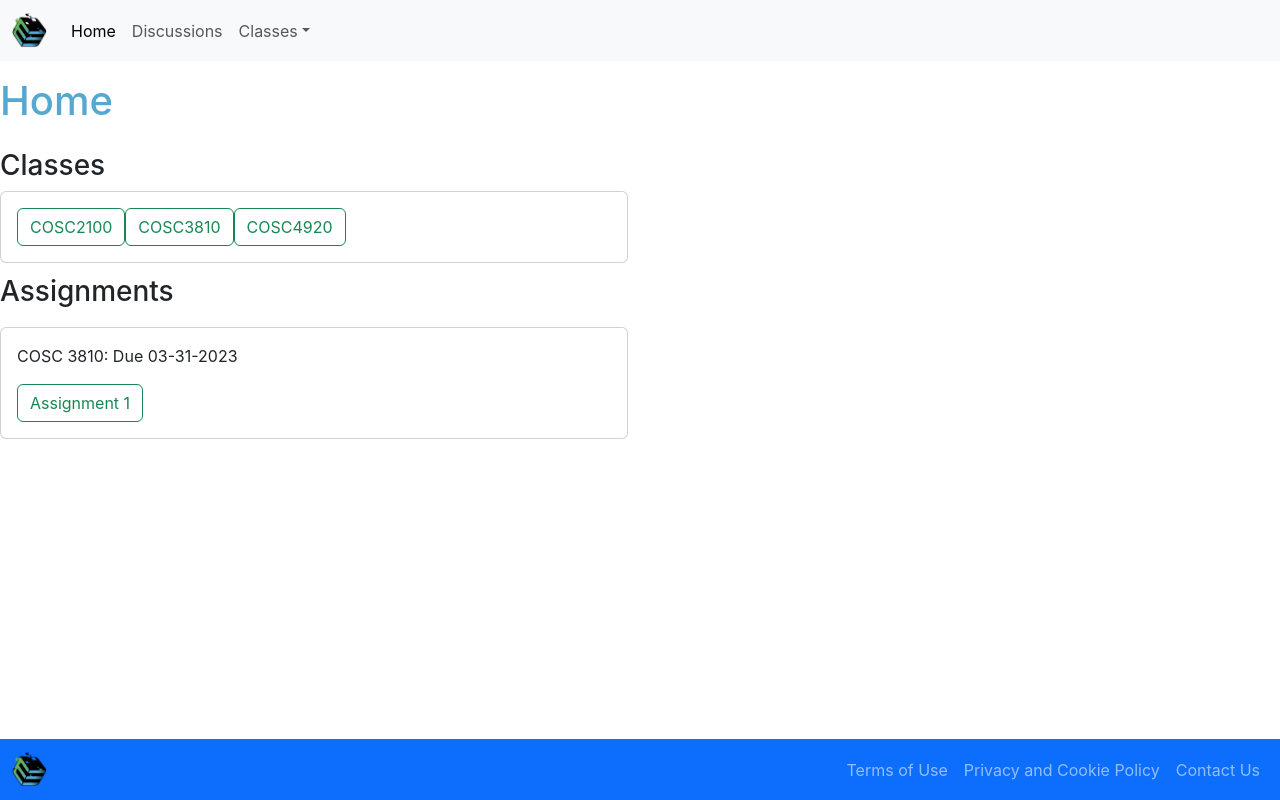
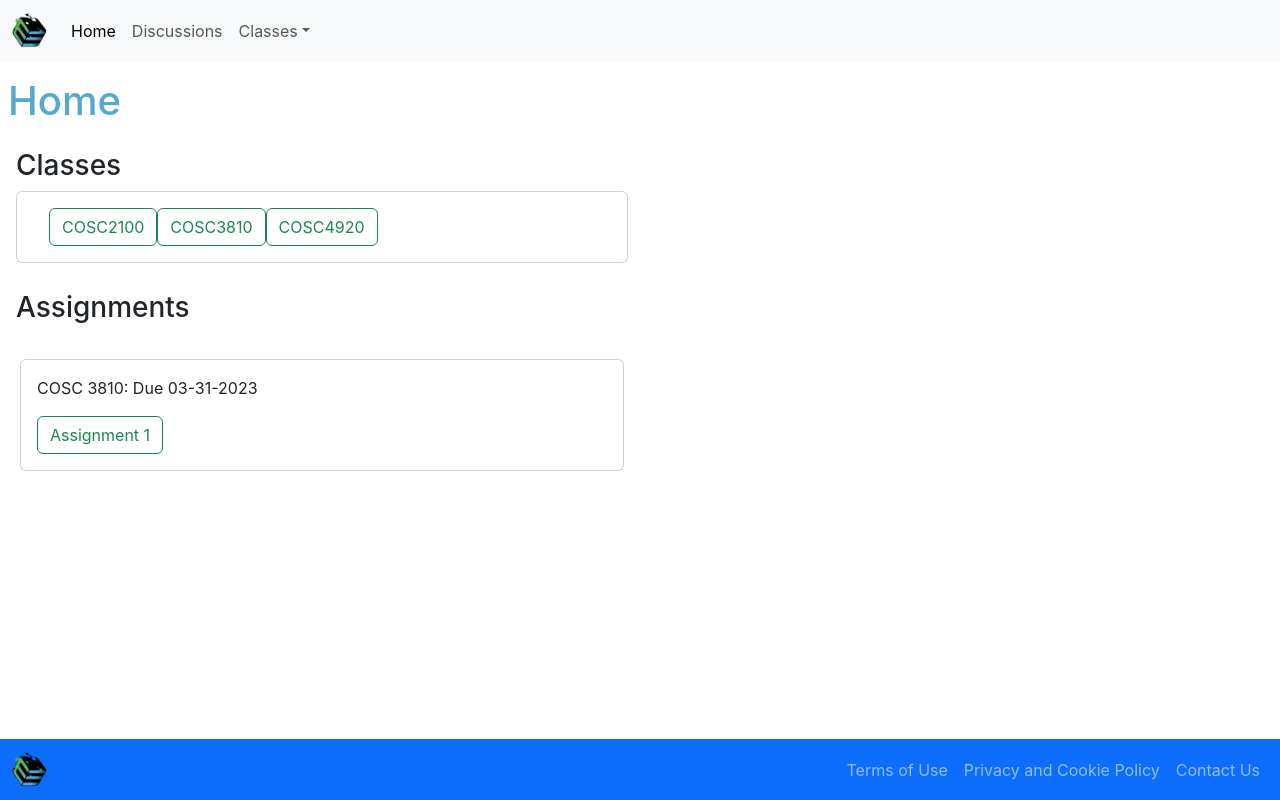
Before and after one commit to JSchneid850/COSC3810, a React (Create React App) app: page / in a window 1280 px wide. Built offline with nearby package versions, Linux system fonts and the light colour scheme.

Commit message:
header padding?

```diff
--- a/src/pages/Cosc2100.jsx
+++ b/src/pages/Cosc2100.jsx
@@ -22,7 +22,7 @@ const Cosc2100 = () => {
 
     return (
     <>
-      <h1>cosc2100:</h1>
+      <h1 className="p-3">cosc2100:</h1>
             <Card style={{ width: "100%", minHeight: cardMinHeight }}>
         <Card.Body>
           <Card.Title>Assignment 2 (Due: 4/2/23)</Card.Title>
--- a/src/pages/Cosc3810.jsx
+++ b/src/pages/Cosc3810.jsx
@@ -21,7 +21,7 @@ function Cosc3810() {
 
   return (
     <>
-      <h1>cosc3810: Assignment</h1>
+      <h1 className="p-3">cosc3810: Assignment</h1>
       <Card style={{ width: "100%", minHeight: cardMinHeight }}>
         <Card.Body>
           <Card.Title>Assignment 1 (Due: 3/31/23)</Card.Title>
--- a/src/pages/Cosc4920.jsx
+++ b/src/pages/Cosc4920.jsx
@@ -21,7 +21,7 @@ function Cosc4920(){
 
     return (
     <>
-      <h1>cosc4920:</h1>;
+      <h1 className="p-3">cosc4920:</h1>;
         <Card style={{ width: "100%", minHeight: cardMinHeight }}>
           <Card.Body>
             <Card.Title>Assignment 1a (Due: 3/30/23)</Card.Title>
--- a/src/pages/Home.jsx
+++ b/src/pages/Home.jsx
@@ -3,14 +3,14 @@ import { Link } from "react-router-dom";
 const Home = () => {
     return (
         <div>
-          <h1 style ={{color: "#56a8d0", lineHeight: 2}}>Home</h1>
-          <h3>Classes</h3>
+          <h1 className="px-2" style ={{color: "#56a8d0", lineHeight: 2}}>Home</h1>
+          <h3 className="px-3">Classes</h3>
           <div className="fluid-container">
-            <div className="row">
+            <div className="row px-3">
               <div className="col-sm-6">
-                <div className="card">
+                <div className="card px-3">
                   <div className="card-body">
-                    <Link to="/Cosc2100" className="btn btn-outline-success">COSC2100</Link>
+                    <Link to="/Cosc2100" className="btn btn-outline-success ">COSC2100</Link>
                     <Link to="/Cosc3810" className="btn btn-outline-success">COSC3810</Link>
                     <Link to="/Cosc4920" className="btn btn-outline-success">COSC4920</Link>
                     </div>
@@ -18,10 +18,10 @@ const Home = () => {
               </div>
             </div>
           </div>
-        <h3 style ={{lineHeight: 2}}>Assignments</h3>
+        <h3 className="p-3" style ={{lineHeight: 2}}>Assignments</h3>
         <div className="fluid-container">
-          <div className="row">
-            <div className="col-sm-6">
+          <div className="row px-3">
+            <div className="col-sm-6 px-3">
               <div className="card">
                 <div className="card-body">
                   <p>COSC 3810: Due 03-31-2023</p>
--- a/src/pages/Layout.jsx
+++ b/src/pages/Layout.jsx
@@ -8,7 +8,7 @@ const Layout = () => {
       <div className="d-flex flex-column min-vh-100">
         <Header className="w-100"/>
         <div className='d-flex flex-column flex-grow-1'>
-          <Outlet />
+          <Outlet className="p-3" />
         </div>
         <Footer className="bg-light text-center py-3 fixed w-100" style={{ position: "", bottom: 0, left: 0, right: 0 }}/>
       </div>
```
